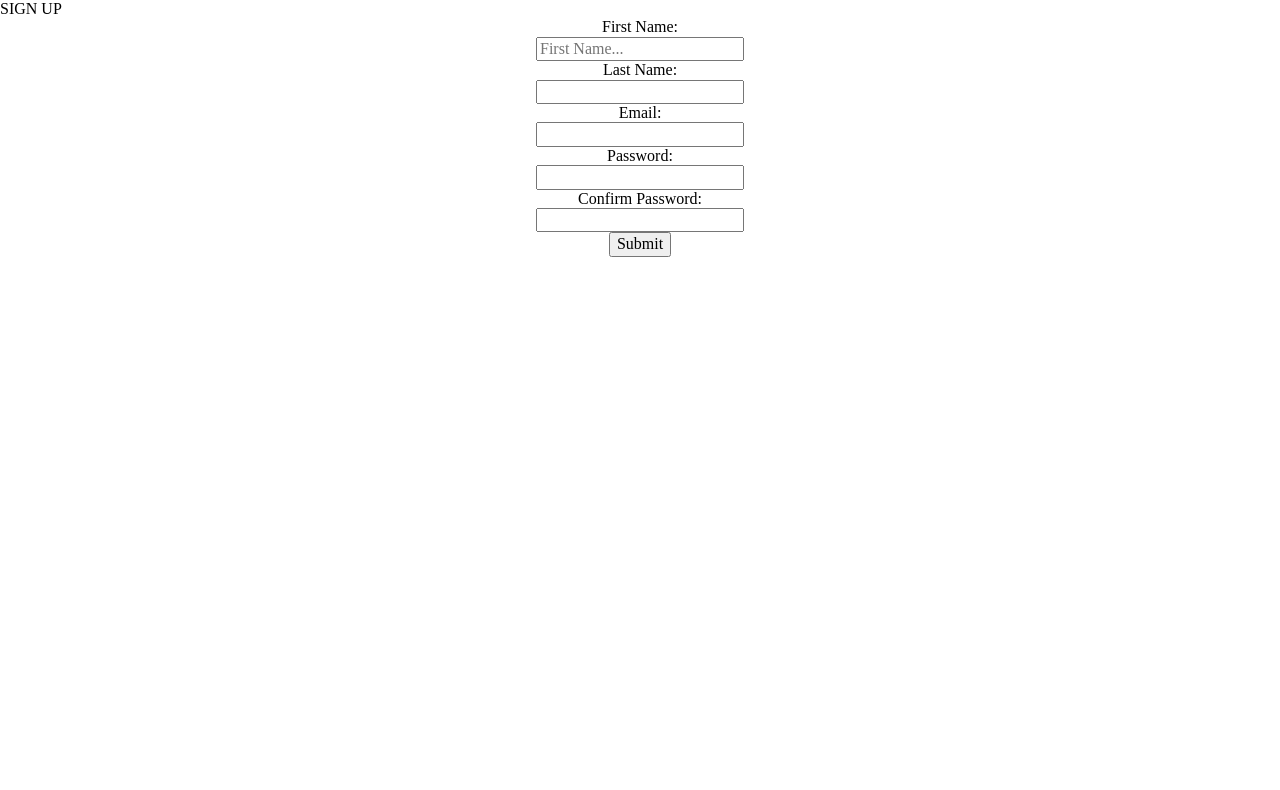
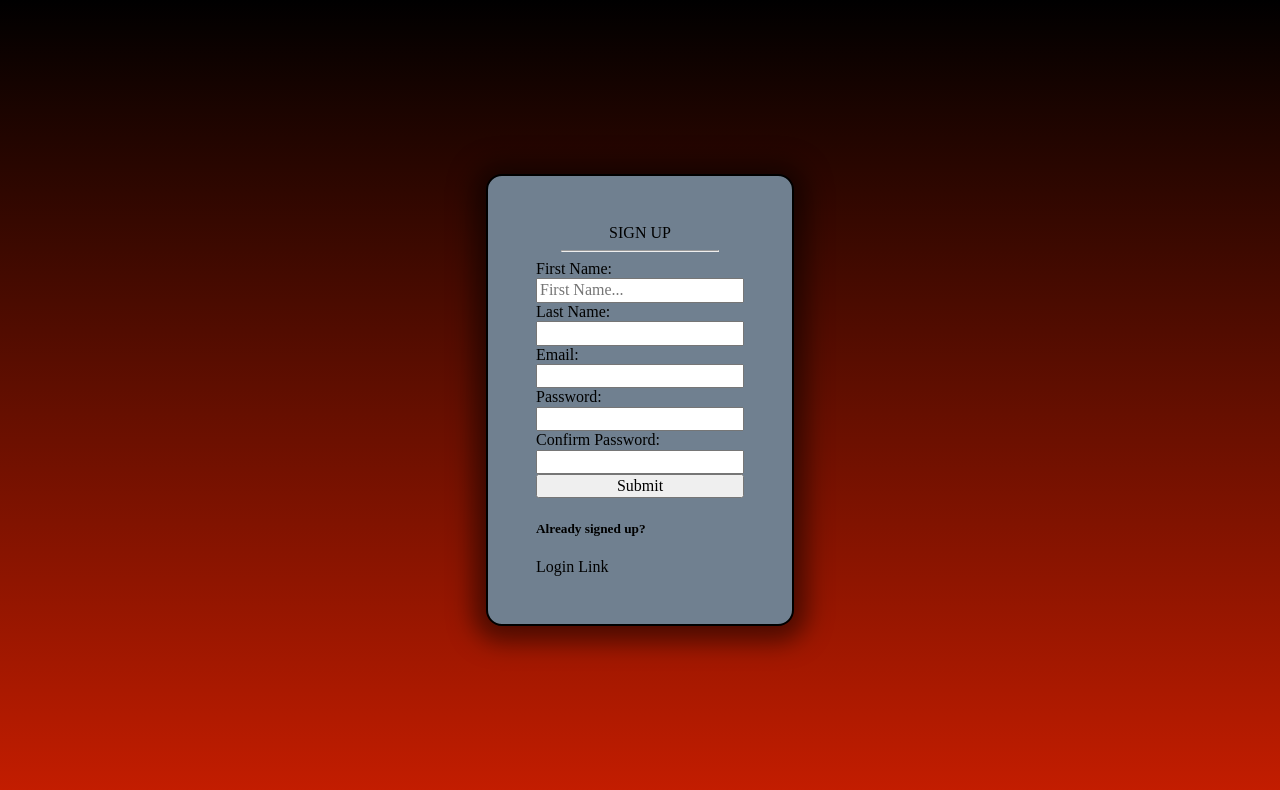
Before and after one commit to FCraven/fire-and-ironman, a React app: page / in a window 1280 px wide. Shown: the top 790 px of the page. Built offline with nearby package versions, Linux system fonts and the light colour scheme.

Commit message:
basic styling added for signup component

```diff
--- a/client/App.css
+++ b/client/App.css
@@ -0,0 +1,13 @@
+#App {
+  height: 100vh;
+  width: 100vw;
+  background: #000000;
+  background: -moz-linear-gradient(top, #000000 0%, #C51D00 100%);
+  background: -webkit-linear-gradient(top, #000000 0%, #C51D00 100%);
+  background: linear-gradient(to bottom, #000000 0%, #C51D00 100%);
+  position: relative;
+  display: flex;
+  justify-content: center;
+  align-items: center;
+
+}
--- a/client/App.js
+++ b/client/App.js
@@ -1,12 +1,13 @@
 import React from 'react';
+import './App.css'
 import { SignUp } from './components/auth'
 
 
 function App() {
   return (
-    <div className="App">
+    <section id="App">
       <SignUp />
-    </div>
+    </section>
   );
 }
 
--- /dev/null
+++ b/client/components/auth/Signup/Signup.css
@@ -0,0 +1,20 @@
+#signup-container {
+  position: relative;
+  display: flex;
+  flex-flow: column nowrap;
+  justify-content: center;
+  align-items: center;
+  background-color: slategrey;
+  padding: 3em;
+  box-shadow: 0px 3px 25px 13px rgba(0,0,0,0.50);
+  border-radius: 1em;
+  border: 2px solid black;
+}
+
+#signup-form {
+  display: flex;
+  flex-flow: column wrap;
+}
+#signup-hr {
+  width: 75%;
+}
--- a/client/components/auth/SignUp.js
+++ b/client/components/auth/Signup/Signup.js
@@ -1,6 +1,7 @@
 import React, { Component } from 'react'
 import axios from 'axios'
-import { ErrMsg } from '../util'
+import './Signup.css'
+import { ErrMsg } from '../../util'
 
 
 export default class SignUp extends Component {
@@ -20,7 +21,7 @@ export default class SignUp extends Component {
     this.handleChange = this.handleChange.bind(this)
     this.handleSubmit = this.handleSubmit.bind(this)
     this.closeErrMsg = this.closeErrMsg.bind(this)
-    this.confirmPassword = this.confirmPassword.bind(this)
+    // this.confirmPassword = this.confirmPassword.bind(this)
   }
 
   handleChange(event) {
@@ -51,34 +52,29 @@ export default class SignUp extends Component {
     })
   }
 
-  confirmPassword(){
-    const password = this.state.password;
-    const confirmPassword = this.state.confirmPassword;
+  // confirmPassword() {
+  //   const password = this.state.password;
+  //   const confirmPassword = this.state.confirmPassword;
 
-    if(password !== confirmPassword) {
-        this.setState({
-          errMessage: 'Passwords do not match.'})
-    } else {
-        return true;
-    }
+  //   if (password !== confirmPassword) {
+  //     this.setState({
+  //       errMessage: 'Passwords do not match.'
+  //     })
+  //   } else {
+  //     return true;
+  //   }
 
-  }
+  // }
 
   render() {
     return (
+      <section id='signup-container' >
 
-      <div>
-        <div>
+        <header id='signup-header'>
           SIGN UP
-        </div>
-        <form onSubmit={this.handleSubmit}
-          style={{
-            display: 'flex',
-            flexFlow: 'column nowrap',
-            justifyContent: 'center',
-            alignItems: 'center'
-          }}>
-
+        </header>
+        <hr id='signup-hr' />
+        <form id='signup-form' onSubmit={this.handleSubmit}>
           <label htmlFor='firstName'>First Name: </label>
           <input name='firstName'
             type='text'
@@ -105,7 +101,7 @@ export default class SignUp extends Component {
             value={this.state.password}
             onChange={this.handleChange} />
 
-            {this.state.isEmailTaken ?
+          {this.state.isEmailTaken ?
             <ErrMsg errMsg={this.state.errMsg}
               closeErrMsg={this.closeErrMsg} />
             : null}
@@ -118,8 +114,13 @@ export default class SignUp extends Component {
 
 
           <button type='submit'>Submit</button>
+
+          <div>
+            <h5>Already signed up?</h5>
+            <div>Login Link</div>
+          </div>
         </form>
-      </div>
+      </section>
     )
   }
 }
--- /dev/null
+++ b/client/components/auth/Signup/index.js
@@ -0,0 +1,4 @@
+import Signup from './Signup'
+
+
+export default Signup
--- a/client/components/auth/index.js
+++ b/client/components/auth/index.js
@@ -1,4 +1,4 @@
-import SignUp from './SignUp'
+import SignUp from './Signup'
 
 
 export { SignUp }
--- a/client/components/util/ErrorMsg.js
+++ b/client/components/util/ErrMsg.js
@@ -1,7 +1,6 @@
 import React from 'react'
 
 const ErrMsg = ({ errMsg, closeErrMsg }) => {
-  console.log(`errMsg---->`, errMsg)
   const style = {
     infoContainer: {
       display: 'flex',
--- a/client/components/util/index.js
+++ b/client/components/util/index.js
@@ -1,3 +1,3 @@
-import ErrorMsg from './ErrorMsg'
+import ErrMsg from './ErrMsg'
 
-export { ErrorMsg }
+export { ErrMsg }
```
